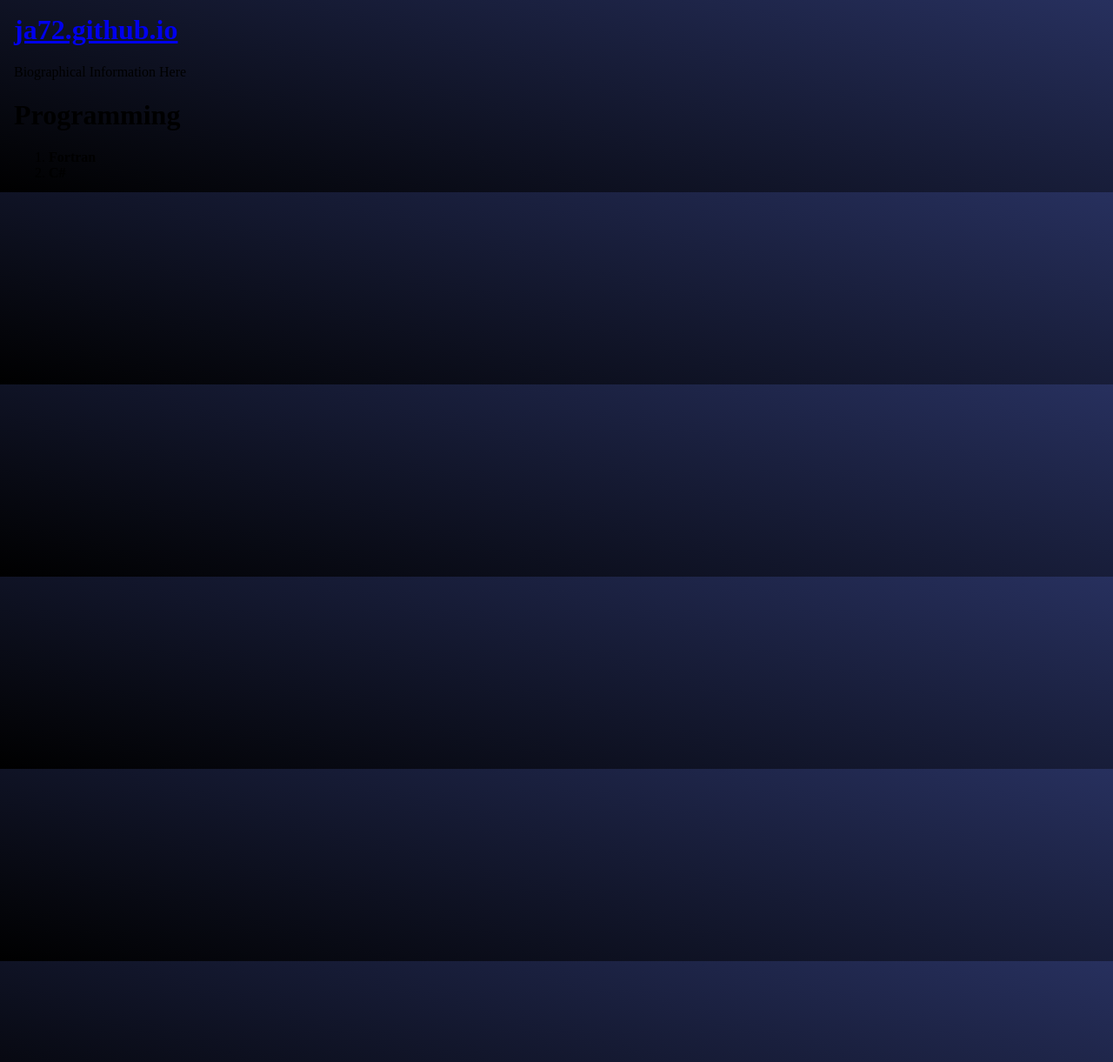
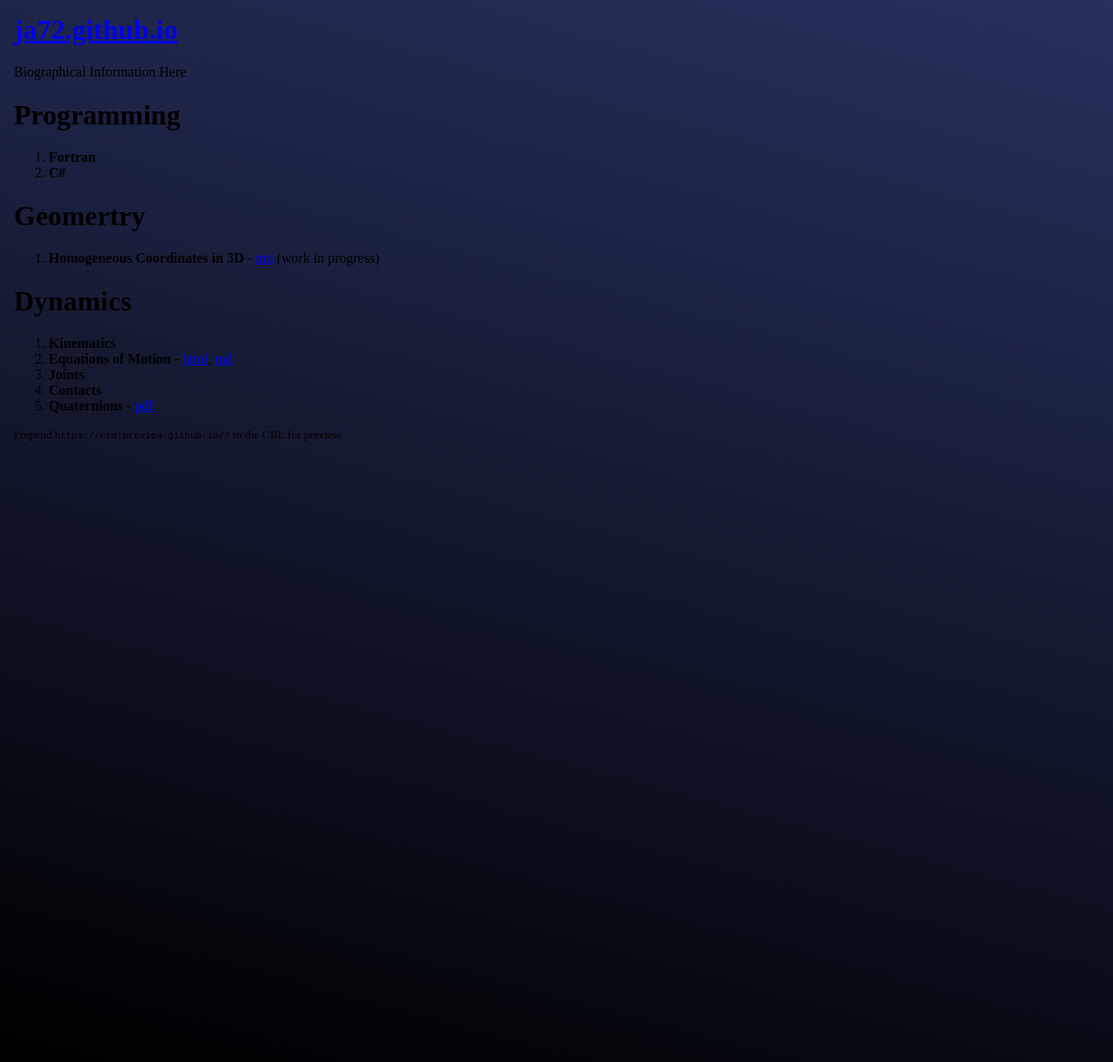
Before and after one commit to ja72/ja72.github.io, a Jekyll site: the page index.html, which Jekyll copies as it is, in a window 1280 px wide. Shown: the whole page at 87% size. Built offline with Jekyll 4.4.1, drawn with Linux system fonts in a browser that asks for light colours.

Commit message:
Update index.html

```diff
--- a/index.html
+++ b/index.html
@@ -5,7 +5,7 @@
     <script type="text/javascript" src="http://cdn.mathjax.org/mathjax/latest/MathJax.js?config=TeX-AMS-MML_HTMLorMML"></script>
 </head>
 <body>
-  <embed type="text/html" src="README.html" width="500" height="200">
+  <embed type="text/html" src="README.html" width="800" height="1200">
 </body>
 
 </html>
```
